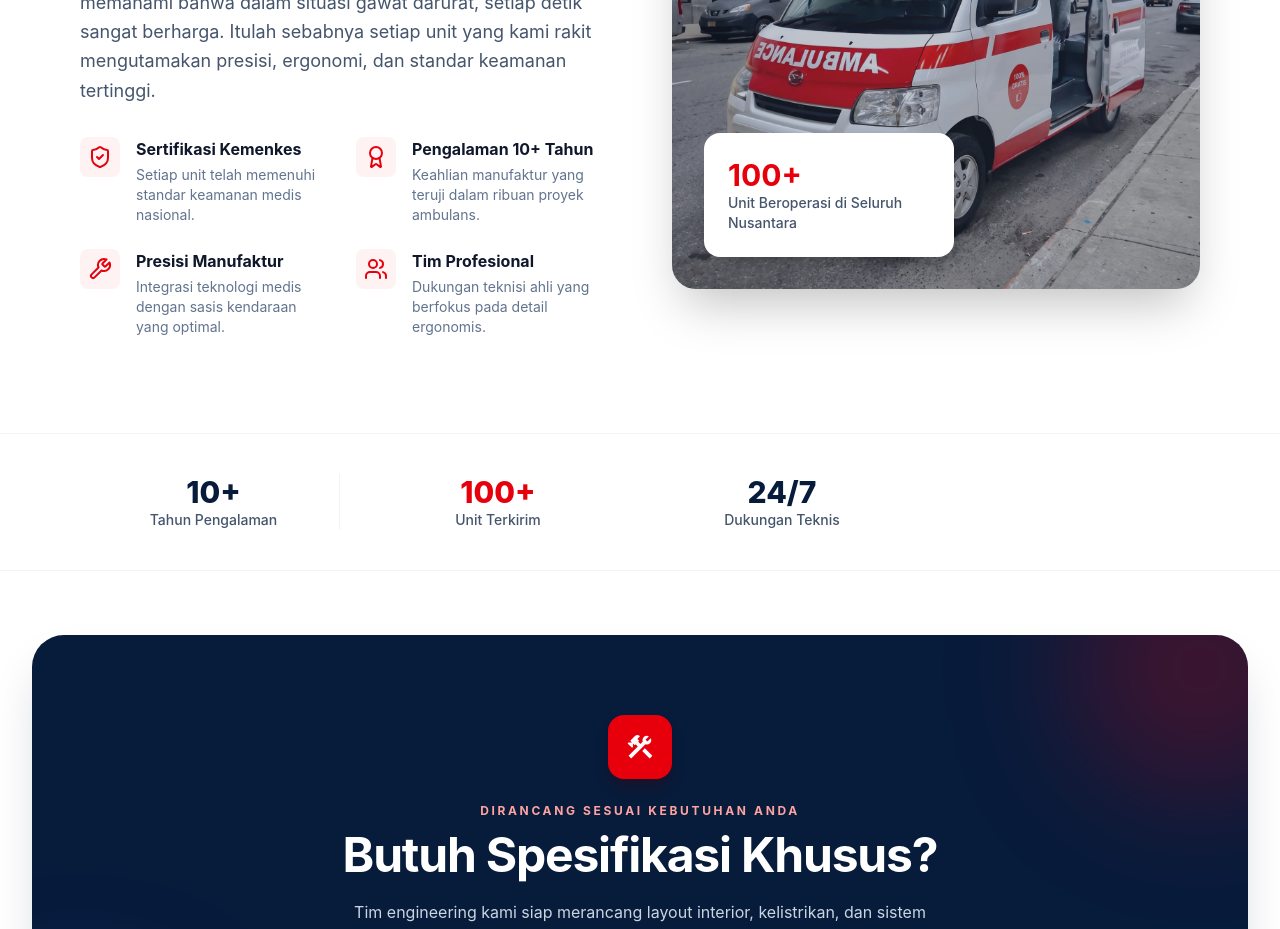
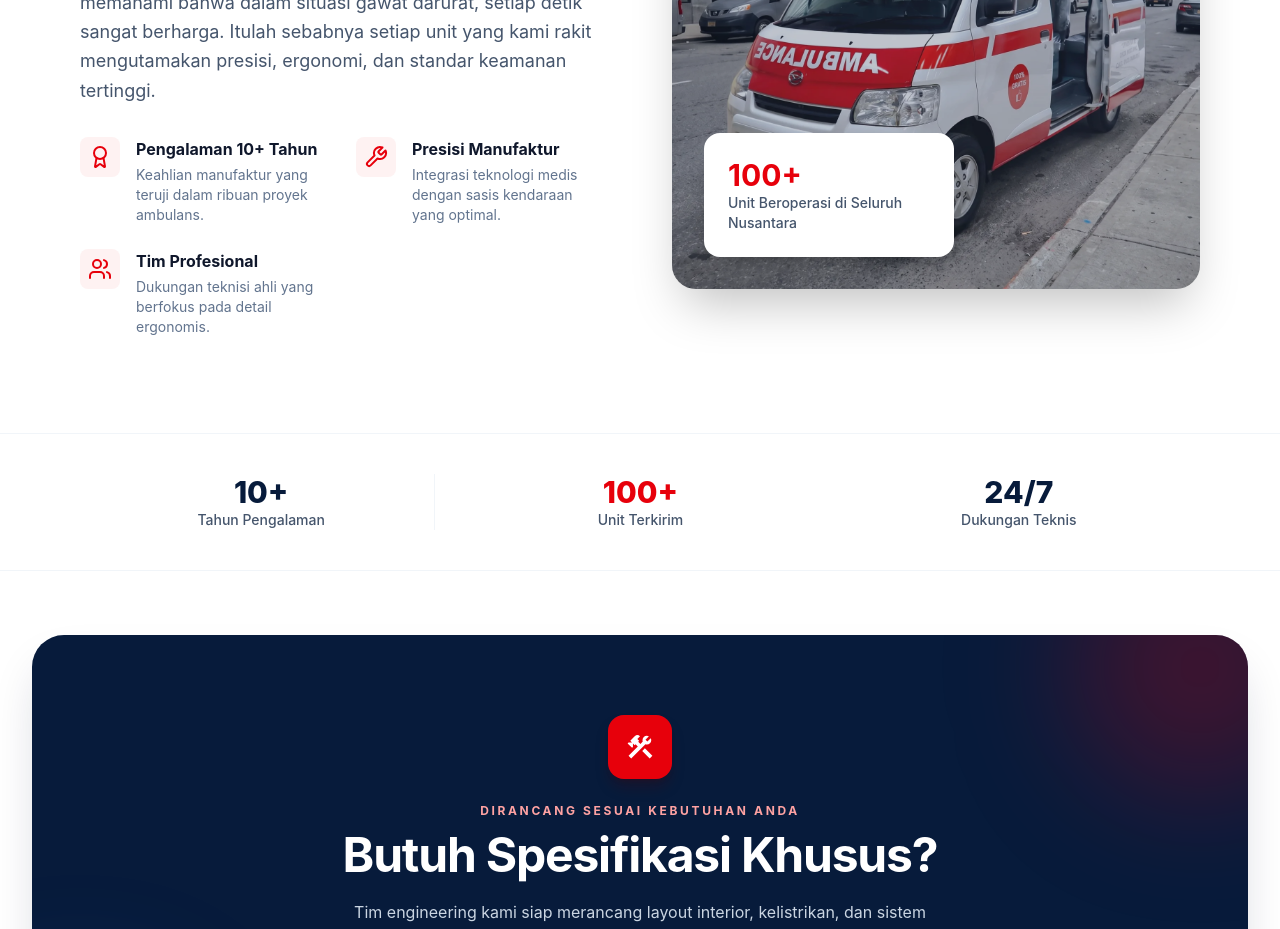
Before and after one commit to muhsaputra/karoseri-ambulans, a React (Vite) app in the folder frontend/: page / in a window 1280 px wide. Shown: the part 1320-2249 px from the top of the page. Built offline with nearby package versions, Linux system fonts and the light colour scheme.

Commit message:
update center

```diff
--- a/frontend/src/components/AboutSection.jsx
+++ b/frontend/src/components/AboutSection.jsx
@@ -4,11 +4,6 @@ import { LuShieldCheck, LuAward, LuWrench, LuUsers } from "react-icons/lu";
 import AboutImage from "../assets/workshop-ambulans.webp";
 
 const FEATURES = [
-  {
-    icon: LuShieldCheck,
-    title: "Sertifikasi Kemenkes",
-    desc: "Setiap unit telah memenuhi standar keamanan medis nasional.",
-  },
   {
     icon: LuAward,
     title: "Pengalaman 10+ Tahun",
--- a/frontend/src/components/TrustSection.jsx
+++ b/frontend/src/components/TrustSection.jsx
@@ -2,20 +2,16 @@
 export default function TrustSection() {
   return (
     <section className="border-y border-slate-100 bg-white py-10">
-      <div className="mx-auto grid max-w-6xl grid-cols-2 gap-8 px-6 md:grid-cols-4">
-        <div className="border-r border-slate-100 text-center last:border-0">
+      <div className="mx-auto flex max-w-6xl flex-col items-center justify-center gap-8 px-6 md:flex-row">
+        <div className="flex-1 border-r border-slate-100 text-center last:border-0">
           <p className="text-3xl font-extrabold text-[#071b3b]">10+</p>
           <p className="text-sm text-slate-600 font-medium">Tahun Pengalaman</p>
         </div>
-        <div className="text-center">
+        <div className="flex-1 text-center">
           <p className="text-3xl font-extrabold text-red-600">100+</p>
           <p className="text-sm text-slate-600 font-medium">Unit Terkirim</p>
         </div>
-        {/* <div className="text-center">
-          <p className="text-3xl font-extrabold text-[#071b3b]">ISO</p>
-          <p className="text-sm text-slate-600 font-medium">Standar Kualitas</p>
-        </div> */}
-        <div className="text-center">
+        <div className="flex-1 text-center">
           <p className="text-3xl font-extrabold text-[#071b3b]">24/7</p>
           <p className="text-sm text-slate-600 font-medium">Dukungan Teknis</p>
         </div>
```
